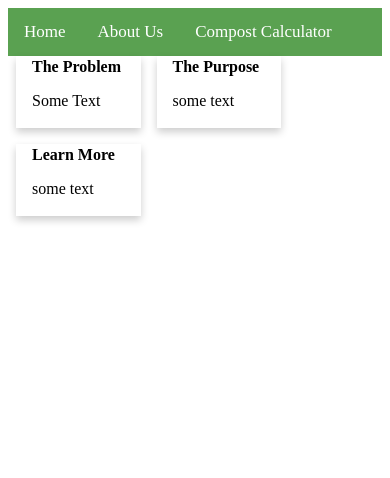
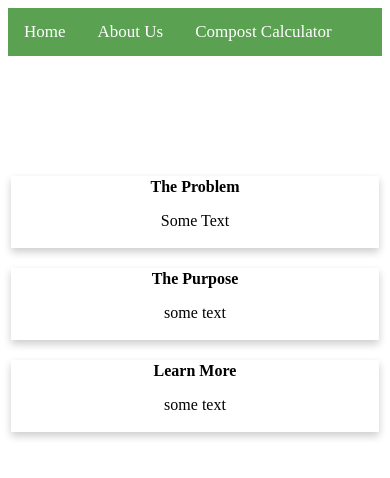
Before and after one commit to plagunas24/athenahackathon-sustainability, a plain HTML site: page homeSustainability.html in a window 390 px wide. Drawn offline with Linux system fonts and the light colour scheme.

Commit message:
fixed section sizing

```diff
--- a/homeDesign.css
+++ b/homeDesign.css
@@ -17,8 +17,19 @@
 }
 
 
+.separate{
+    padding: 60px;
+}
+
+* {
+    box-sizing: border-box;
+  }
+
+
 .card{
     box-shadow: 0 4px 8px 0 rgba(0,0,0,0.2);
+
+    text-align: center;
     transition: 0.3s;
   }
 
@@ -29,7 +40,7 @@
 
   /* Add some padding inside the card container */
   .container {
-    padding: 2px 16px;
+    padding: 2px 10px;
 }
 
 .column {
@@ -38,3 +49,19 @@
     margin-bottom: 16px;
     padding: 0 8px;
 }
+
+.row {margin: 0 -5px;}
+
+.row:after {
+    content: "";
+    display: table;
+    clear: both;
+  }
+
+  @media screen and (max-width: 600px) {
+    .column {
+      width: 100%;
+      display: block;
+      margin-bottom: 20px;
+    }
+}
--- a/homeSustainability.html
+++ b/homeSustainability.html
@@ -16,6 +16,10 @@
             <a href="compostCalculator.html" class="navBar-button">Compost Calculator</a>
         </nav>
 
+        <div class="separate">
+        </div>
+
+        <div class="row">
             <div class="column">
                 <div class="card">  <!-- making cards for the sections-->
                     <div class="container">
@@ -42,6 +46,8 @@
                       </div>
                 </div>
             </div>
+        </div>
+
 
 
        <!--  <section>
```
Lines whose indentation alone changed are shown as unchanged.
